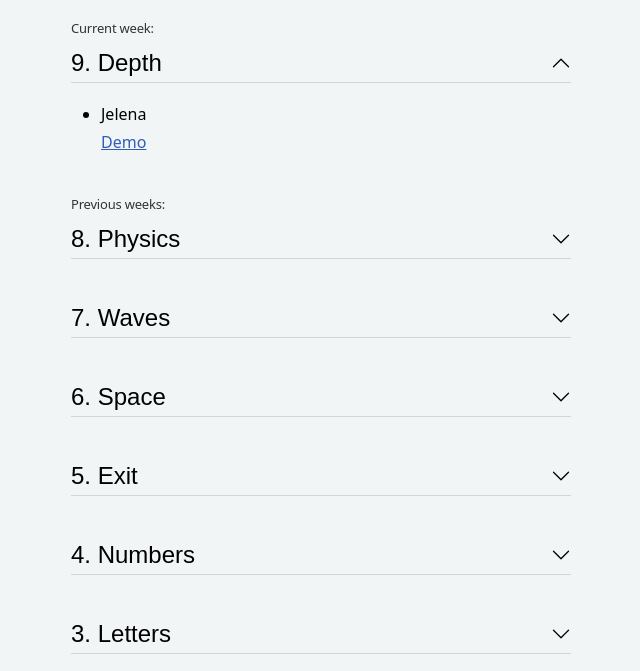
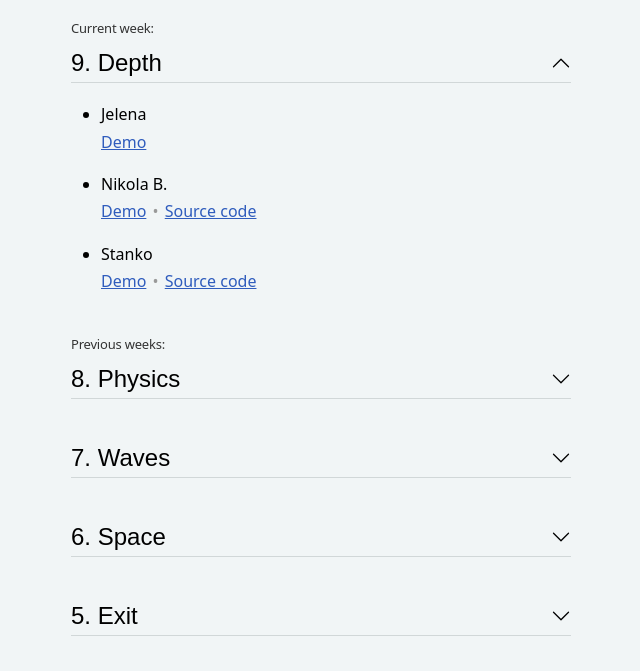
Before and after one commit to Stanko/code-challenge, a plain HTML site: page index.html in a window 1280 px wide. Shown: the part 129-800 px from the top of the page, without its empty margins (319-959 px from the left). Drawn offline with Linux system fonts and the light colour scheme.

Commit message:
Deploying to gh-pages from @ Stanko/code-challenge@59afb11910fbcbee5ff13e4fdce600a828ba18a6 🚀

```diff
--- a/index.html
+++ b/index.html
@@ -74,6 +74,26 @@
             <div class="links">
               <a href="https://openprocessing.org/sketch/1208162">Demo</a>
 
+            </div>
+
+          </li>
+
+          <li class="submission">
+            <h3 class="author">Nikola B.</h3>
+            <div class="links">
+              <a href="https://very-berry.netlify.app/depth">Demo</a>
+              <span class="separator" aria-hidden>&bull;</span>
+          <a href="https://github.com/nborisic/weekly-code/tree/main/src/week-nine">Source code</a>
+            </div>
+
+          </li>
+
+          <li class="submission">
+            <h3 class="author">Stanko</h3>
+            <div class="links">
+              <a href="https://muffinman.io/weekly-code-challenge/week-nine/">Demo</a>
+              <span class="separator" aria-hidden>&bull;</span>
+          <a href="https://github.com/Stanko/weekly-code-challenge/tree/master/src/week-nine">Source code</a>
             </div>
 
           </li>
```
